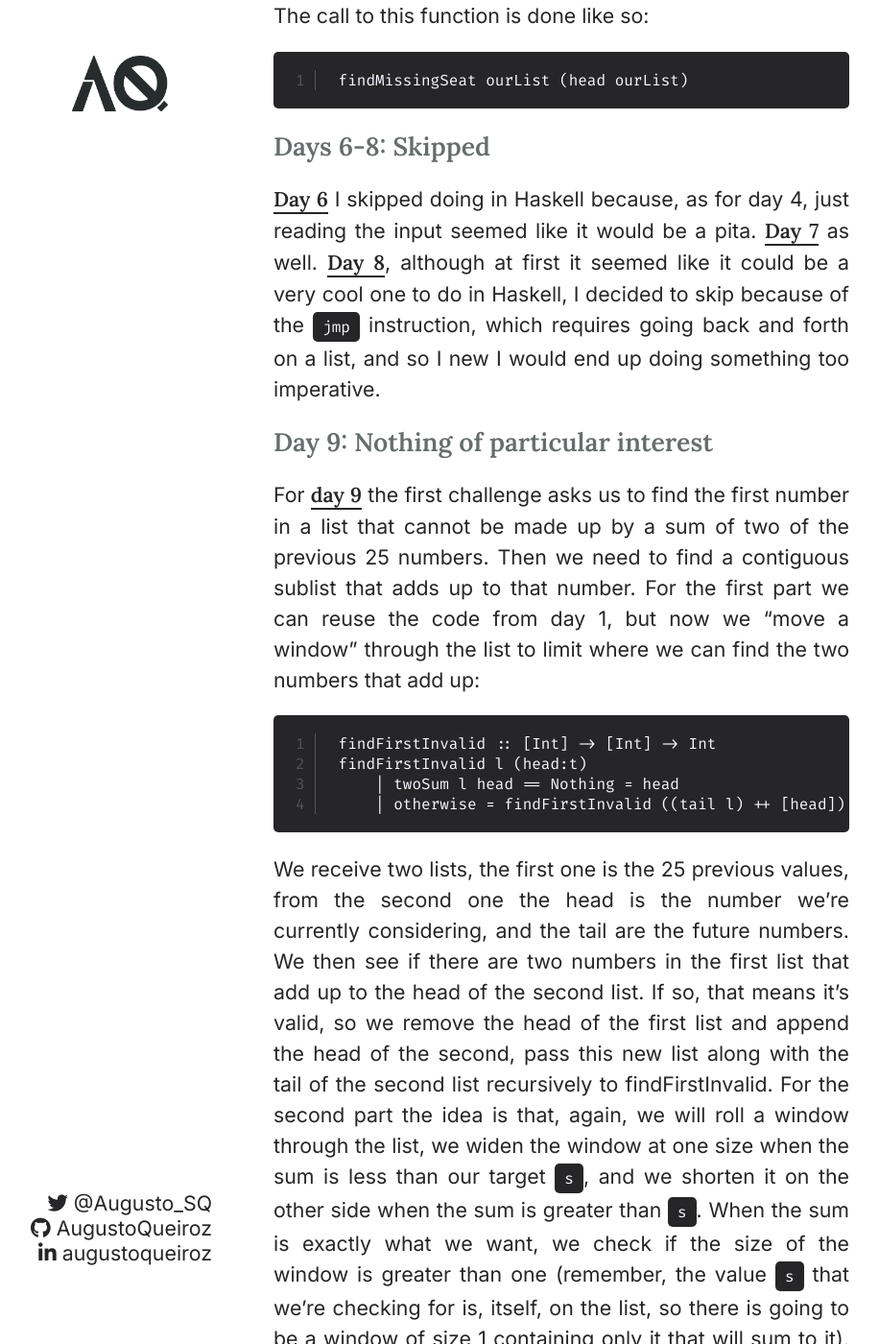
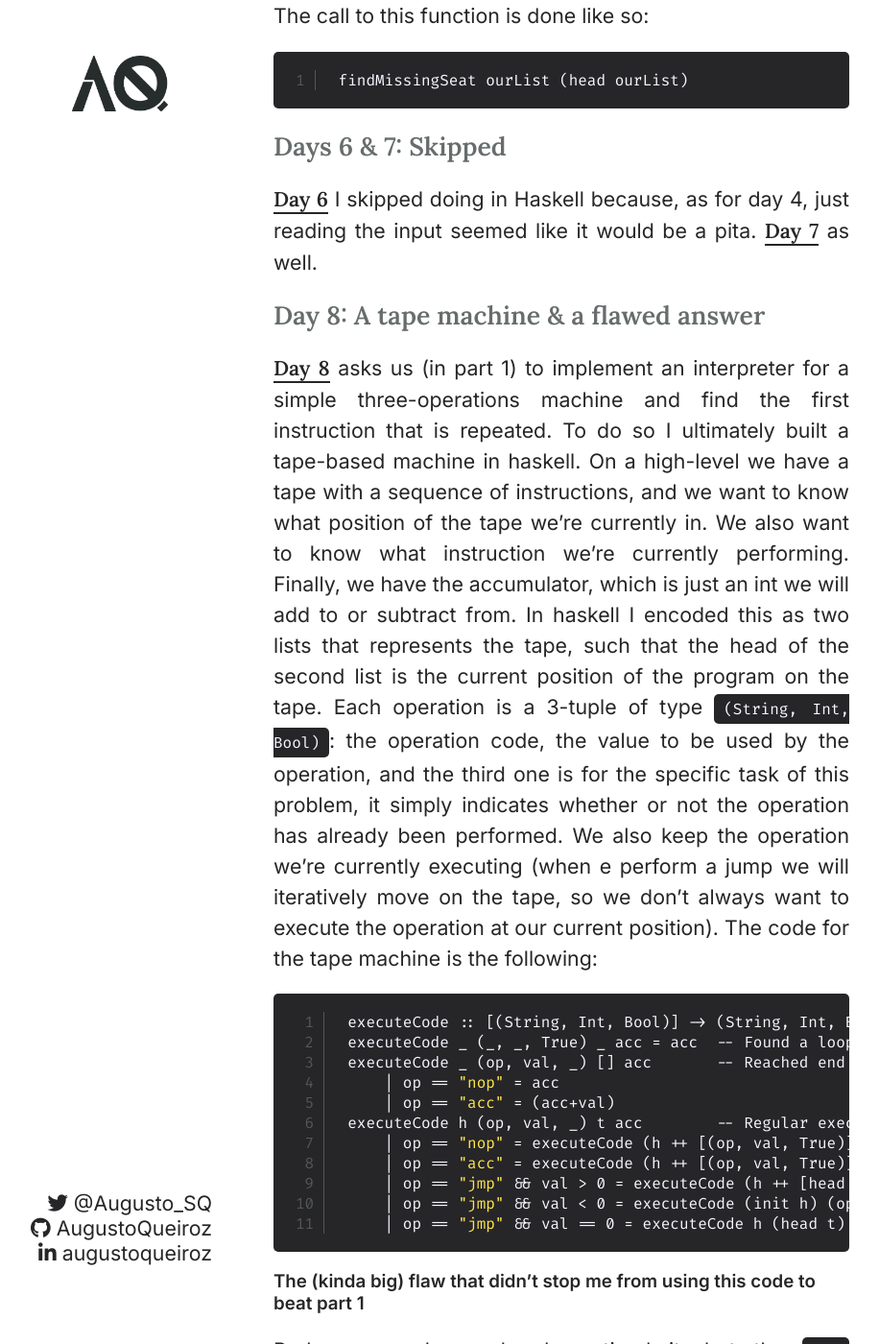
Before and after one commit to AugustoQueiroz/blog, a Jekyll site: the page built from _posts/2020-12-14-haskell-aoc.md, in a window 1280 px wide and 1400 px high, scrolled down 6303 px. Shown: the whole window at 96% size, without its empty margins (29-945 px from the left). Built offline with Jekyll 4.4.1, drawn with Linux system fonts in a browser that asks for light colours; our own code applies the rules of GitHub Pages for plain Markdown files; some of the changed text lies outside the part shown.

Commit message:
Added solution to day 8 part 1

````diff
--- a/_posts/2020-12-14-haskell-aoc.md
+++ b/_posts/2020-12-14-haskell-aoc.md
@@ -123,9 +123,38 @@ The call to this function is done like so:
 findMissingSeat ourList (head ourList)
 {% endhighlight %}
 
-## Days 6-8: Skipped
+## Days 6 & 7: Skipped
 
-[Day 6](https://adventofcode.com/2020/day/6) I skipped doing in Haskell because, as for day 4, just reading the input seemed like it would be a pita. [Day 7](https://adventofcode.com/2020/day/7) as well. [Day 8](https://adventofcode.com/2020/day/8), although at first it seemed like it could be a very cool one to do in Haskell, I decided to skip because of the `jmp` instruction, which requires going back and forth on a list, and so I new I would end up doing something too imperative.
+[Day 6](https://adventofcode.com/2020/day/6) I skipped doing in Haskell because, as for day 4, just reading the input seemed like it would be a pita. [Day 7](https://adventofcode.com/2020/day/7) as well.
+
+## Day 8: A tape machine & a flawed answer
+
+[Day 8](https://adventofcode.com/2020/day/8) asks us (in part 1) to implement an interpreter for a simple three-operations machine and find the first instruction that is repeated. To do so I ultimately built a tape-based machine in haskell. On a high-level we have a tape with a sequence of instructions, and we want to know what position of the tape we're currently in. We also want to know what instruction we're currently performing. Finally, we have the accumulator, which is just an int we will add to or subtract from. In haskell I encoded this as two lists that represents the tape, such that the head of the second list is the current position of the program on the tape. Each operation is a 3-tuple of type `(String, Int, Bool)`: the operation code, the value to be used by the operation, and the third one is for the specific task of this problem, it simply indicates whether or not the operation has already been performed. We also keep the operation we're currently executing (when e perform a jump we will iteratively move on the tape, so we don't always want to execute the operation at our current position). The code for the tape machine is the following:
+
+{% highlight haskell linenos %}
+executeCode :: [(String, Int, Bool)] -> (String, Int, Bool) -> [(String, Int, Bool)] -> Int -> Int
+executeCode _ (_, _, True) _ acc = acc  -- Found a loop
+executeCode _ (op, val, _) [] acc       -- Reached end of code
+    | op == "nop" = acc
+    | op == "acc" = (acc+val)
+executeCode h (op, val, _) t acc        -- Regular execution
+    | op == "nop" = executeCode (h ++ [(op, val, True)]) (head (tail t)) (tail t) acc
+    | op == "acc" = executeCode (h ++ [(op, val, True)]) (head (tail t)) (tail t) (acc+val)
+    | op == "jmp" && val > 0 = executeCode (h ++ [head t]) (op, val-1, False) (tail t) acc
+    | op == "jmp" && val < 0 = executeCode (init h) (op, val+1, False) (last h:t) acc
+    | op == "jmp" && val == 0 = executeCode h (head t) t acc
+{% endhighlight %}
+
+### The (kinda big) flaw that didn't stop me from using this code to beat part 1
+
+Perhaps you have already noticed it, but the `jmp` instruction is never set to performed (the boolean is never set to `True`). This means that if the code happened to have a `jmp` to `jmp` loop, such as
+
+```
+jmp +1
+jmp -1
+```
+
+This solution would just loop with the program, never producing an answer.
 
 ## Day 9: Nothing of particular interest
 
````
